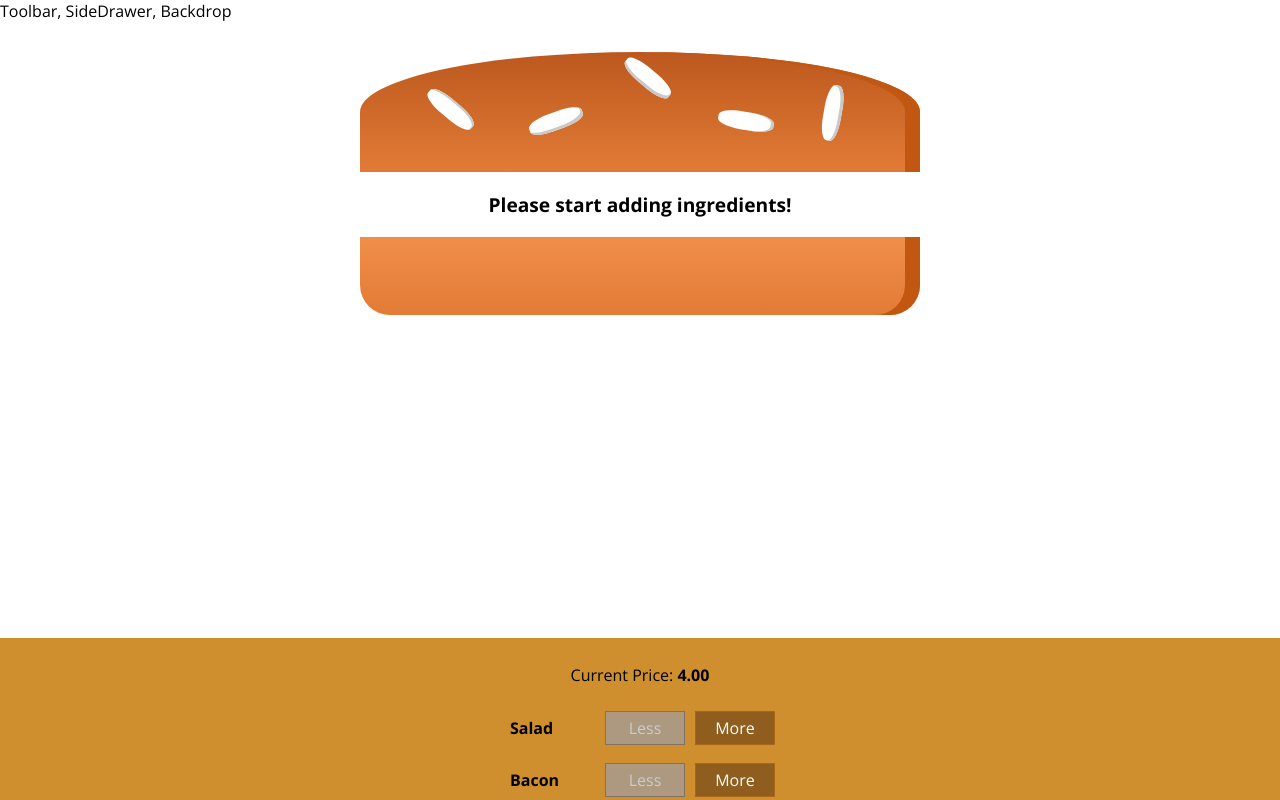
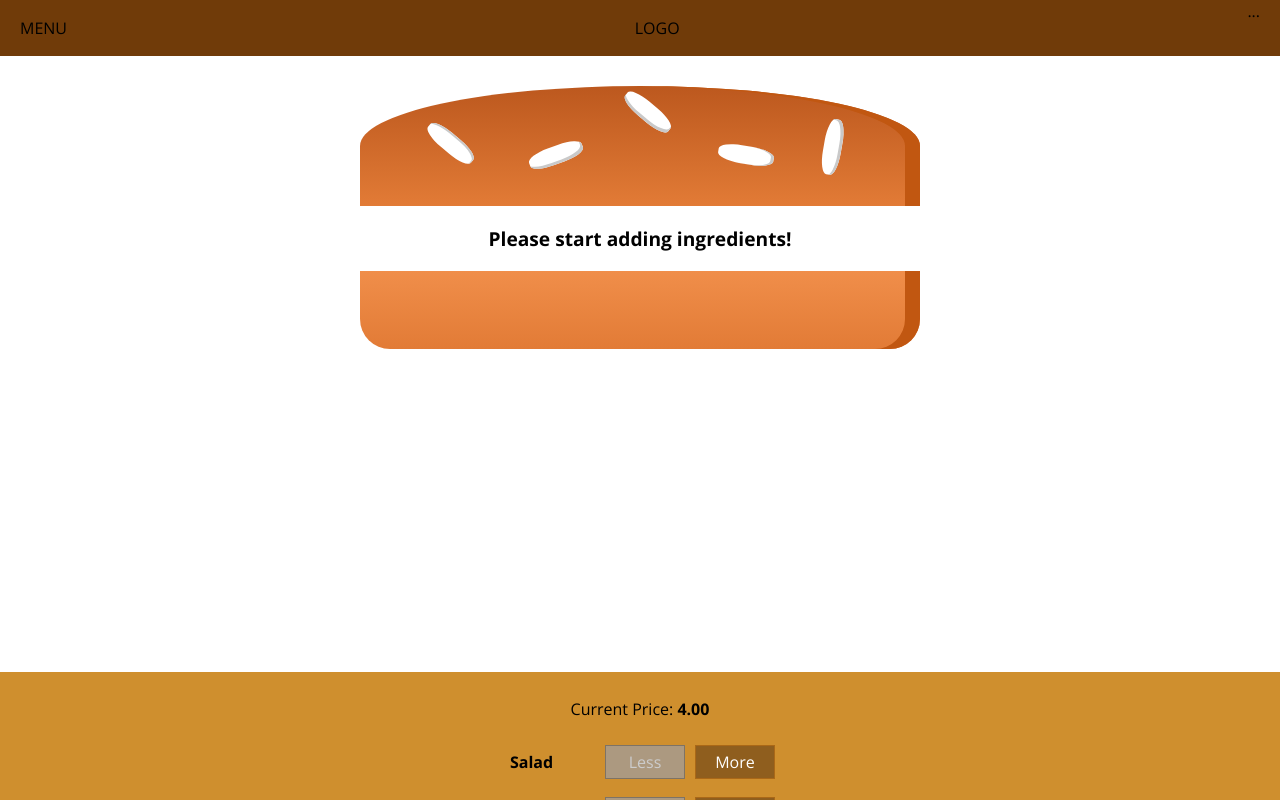
Before and after one commit to shawnantonucci/React-Burger-Builder, a React (Create React App) app: page / in a window 1280 px wide. Shown: the top 800 px of the page. Built offline with nearby package versions, Linux system fonts and the light colour scheme.

Commit message:
added navbar

```diff
--- a/src/components/Layout/Layout.js
+++ b/src/components/Layout/Layout.js
@@ -2,10 +2,11 @@
 
 import Aux from "../../hoc/Auxilary";
 import classes from './Layout.module.css'
+import Toolbar from '../Navigation/Toolbar/Toolbar';
 
 const layout = props => (
   <Aux>
-    <div>Toolbar, SideDrawer, Backdrop</div>
+    <Toolbar />
     <main className={classes.Content}>{props.children}</main>
   </Aux>
 );
--- a/src/components/Layout/Layout.module.css
+++ b/src/components/Layout/Layout.module.css
@@ -1,3 +1,3 @@
 .Content {
-    margin-top: 16px;
+    margin-top: 72px;
 }
--- /dev/null
+++ b/src/components/Navigation/Toolbar/Toolbar.js
@@ -0,0 +1,13 @@
+import React from 'react';
+import classes from './Toolbar.module.css';
+const toolbar = props => (
+    <header className={classes.Toolbar}>
+        <div>MENU</div>
+        <div>LOGO</div>
+        <nav>
+            ...
+        </nav>
+    </header>
+);
+
+export default toolbar;
--- /dev/null
+++ b/src/components/Navigation/Toolbar/Toolbar.module.css
@@ -0,0 +1,18 @@
+.Toolbar {
+    height: 56px;
+    width: 100%;
+    position: fixed;
+    top: 0;
+    left: 0;
+    background-color: #703B09;
+    display: flex;
+    justify-content: space-between;
+    align-items: center;
+    padding: 0 20px;
+    box-sizing: border-box;
+    z-index: 90;
+}
+
+.Toolbar nav {
+    height: 100%;
+}
```
Also changed, not shown: src/assets/burger-logo.png (added).
